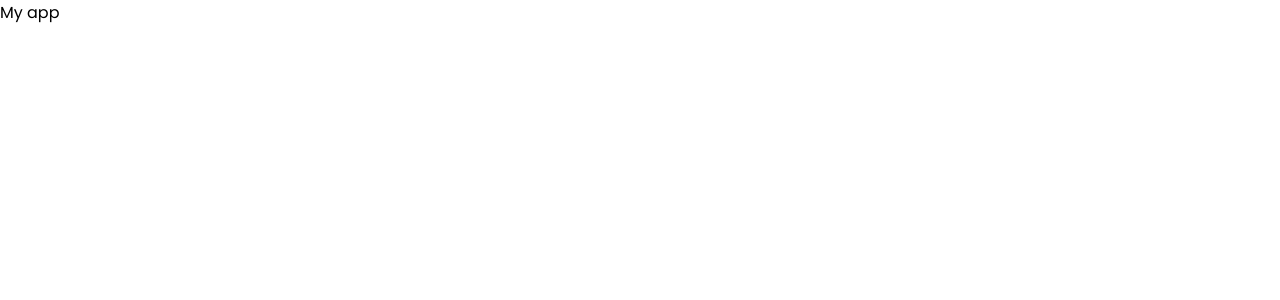
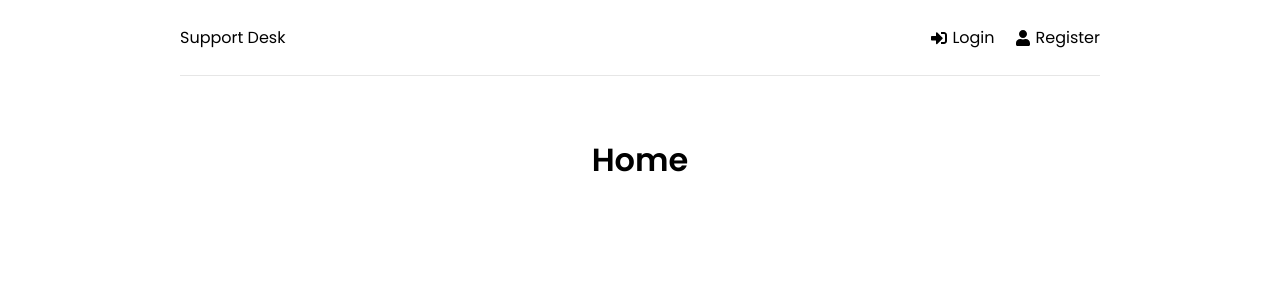
Before and after one commit to parrodiv/support-desk-MERN, a React (Create React App) app in the folder frontend/: page / in a window 1280 px wide. Shown: the top 300 px of the page. Built offline with nearby package versions, Linux system fonts and the light colour scheme.

Commit message:
Header & Initial Pages

```diff
--- a/frontend/src/App.js
+++ b/frontend/src/App.js
@@ -1,5 +1,24 @@
+import { BrowserRouter as Router, Routes, Route } from 'react-router-dom';
+import Header from './components/Header';
+import Home from './pages/Home';
+import Login from './pages/Login';
+import Register from './pages/Register';
+
 function App() {
-  return <div>My app</div>;
+  return (
+    <>
+      <Router>
+        <div className="container">
+          <Header />
+          <Routes>
+            <Route path="/" element={<Home />} />
+            <Route path="/login" element={<Login />} />
+            <Route path="/register" element={<Register />} />
+          </Routes>
+        </div>
+      </Router>
+    </>
+  );
 }
 
 export default App;
--- /dev/null
+++ b/frontend/src/components/Header.jsx
@@ -0,0 +1,27 @@
+import {FaSignInAlt, FaSignOutAlt, FaUser} from 'react-icons/fa'
+import {Link} from 'react-router-dom'
+
+function Header() {
+  return (
+    <header className='header'>
+      <div className="logo">
+        <Link to='/'>Support Desk</Link>
+      </div>
+      <ul>
+        <li>
+          <Link to='/login'>
+            <FaSignInAlt /> Login
+          </Link>
+        </li>
+        <li>
+          <Link to='/register'>
+            <FaUser /> Register
+          </Link>
+        </li>
+      </ul>
+
+    </header>
+  )
+}
+
+export default Header
--- /dev/null
+++ b/frontend/src/pages/Home.jsx
@@ -0,0 +1,9 @@
+function Home() {
+  return (
+    <div>
+      <h1>Home</h1>
+    </div>
+  )
+}
+
+export default Home
--- /dev/null
+++ b/frontend/src/pages/Login.jsx
@@ -0,0 +1,9 @@
+function Login() {
+  return (
+    <div>
+      <h1>Login</h1>
+    </div>
+  );
+}
+
+export default Login;
--- /dev/null
+++ b/frontend/src/pages/Register.jsx
@@ -0,0 +1,9 @@
+function Register() {
+  return (
+    <div>
+      <h1>Register</h1>
+    </div>
+  );
+}
+
+export default Register;
```
